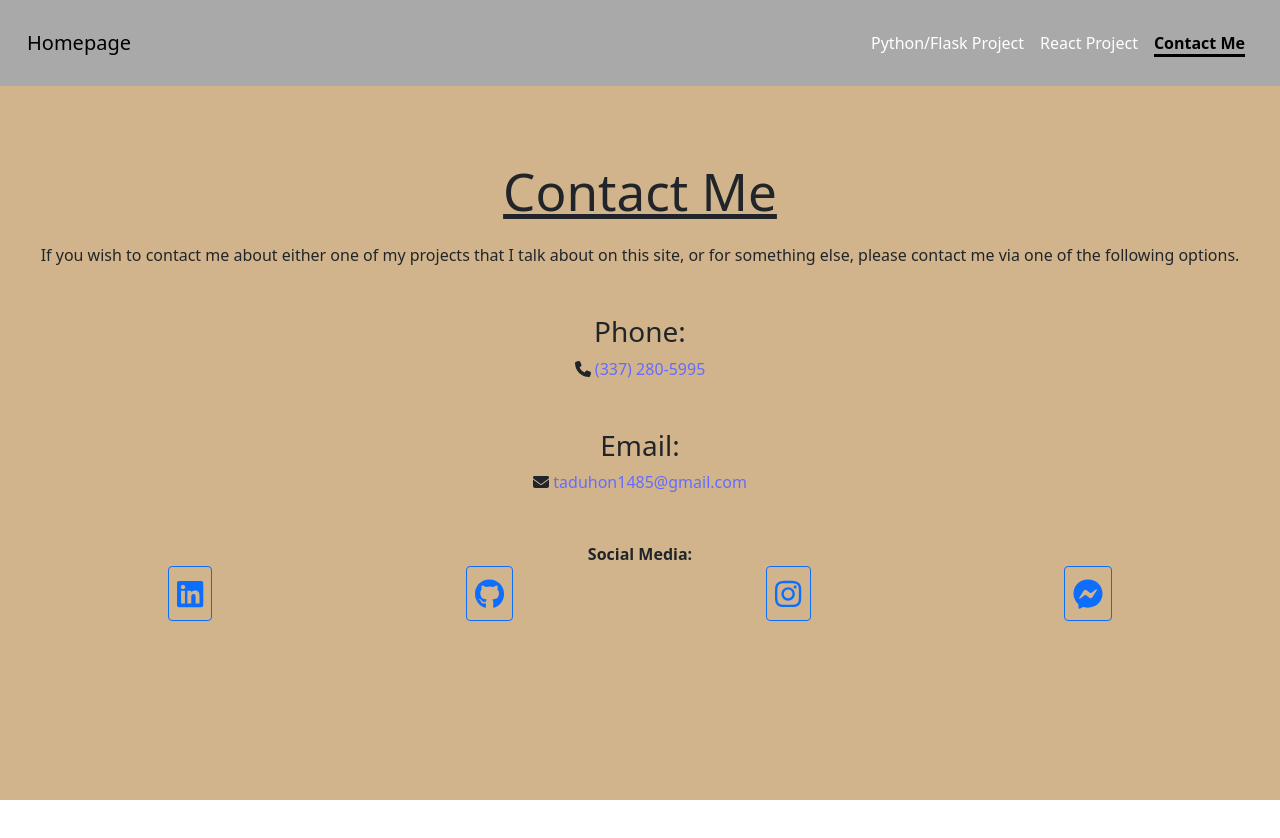
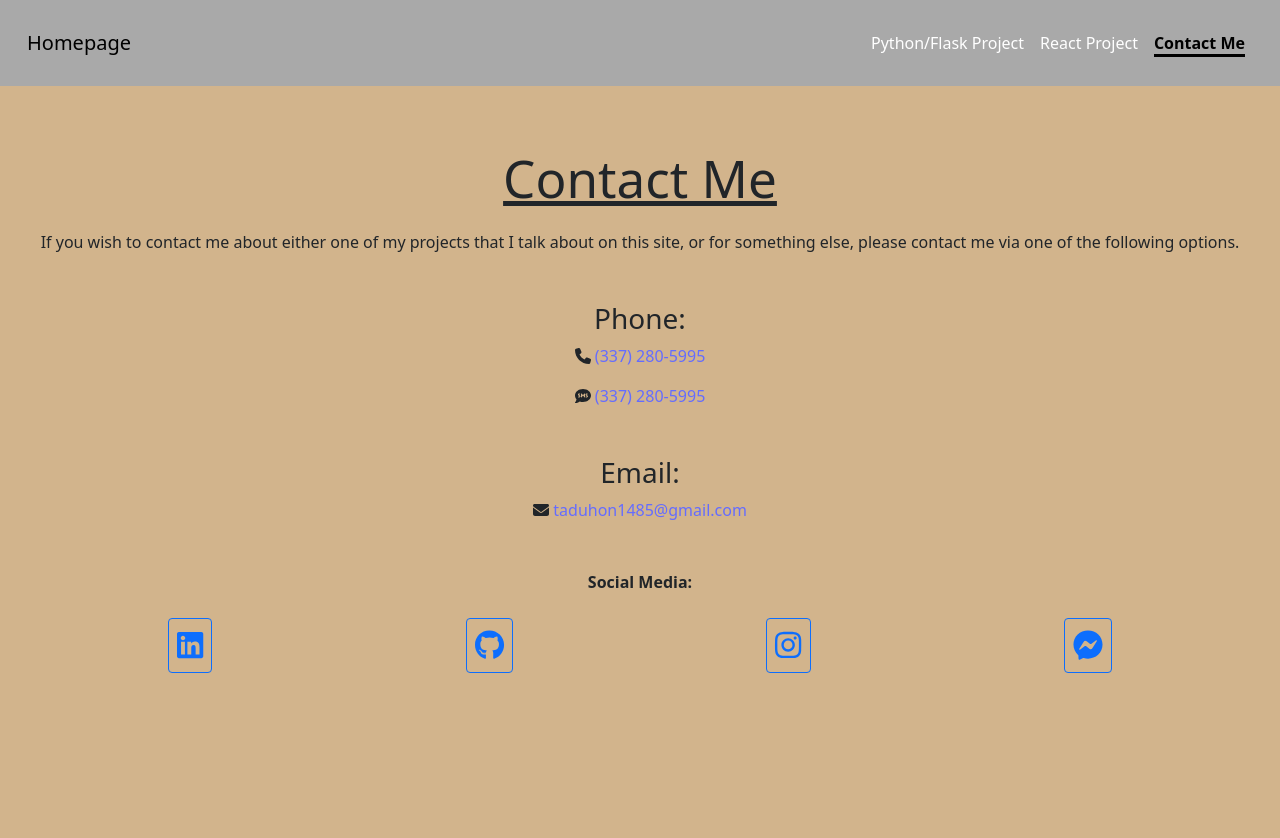
Before and after one commit to Tadler92/Portfolio, a React (Vite) app: page /contact-me in a window 1280 px wide. Before the commit the page ends 800 px from the top, so only its background shows below. Built offline with nearby package versions, Linux system fonts and the light colour scheme.

Commit message:
Added the ability to send an SMS message in the Contact Me page

```diff
--- a/src/Contact.jsx
+++ b/src/Contact.jsx
@@ -11,7 +11,7 @@ import {
   faInstagram,
   faFacebookMessenger
 } from '@fortawesome/free-brands-svg-icons'
-import {faPhone, faEnvelope} from '@fortawesome/free-solid-svg-icons'
+import {faPhone, faEnvelope, faSms} from '@fortawesome/free-solid-svg-icons'
 
 const Contact = () => {
   // console.log('Font Awesome Brands', fab);
@@ -30,6 +30,11 @@ const Contact = () => {
               (337) 280-5995
             </a>
           </p>
+          <p>
+            <FontAwesomeIcon icon={faSms} /> <a href='sms:3372805995'>
+              (337) 280-5995
+            </a>
+          </p>
 
           <h3 className='mt-5'>Email:</h3>
           <p>
@@ -39,7 +44,7 @@ const Contact = () => {
           </p>
 
           <figure className='Contact-socials mt-5'>
-            <figcaption>Social Media:</figcaption>
+            <figcaption className='mb-4'>Social Media:</figcaption>
             <ul className='Contact-list'>
               <li>
                 <a
```
